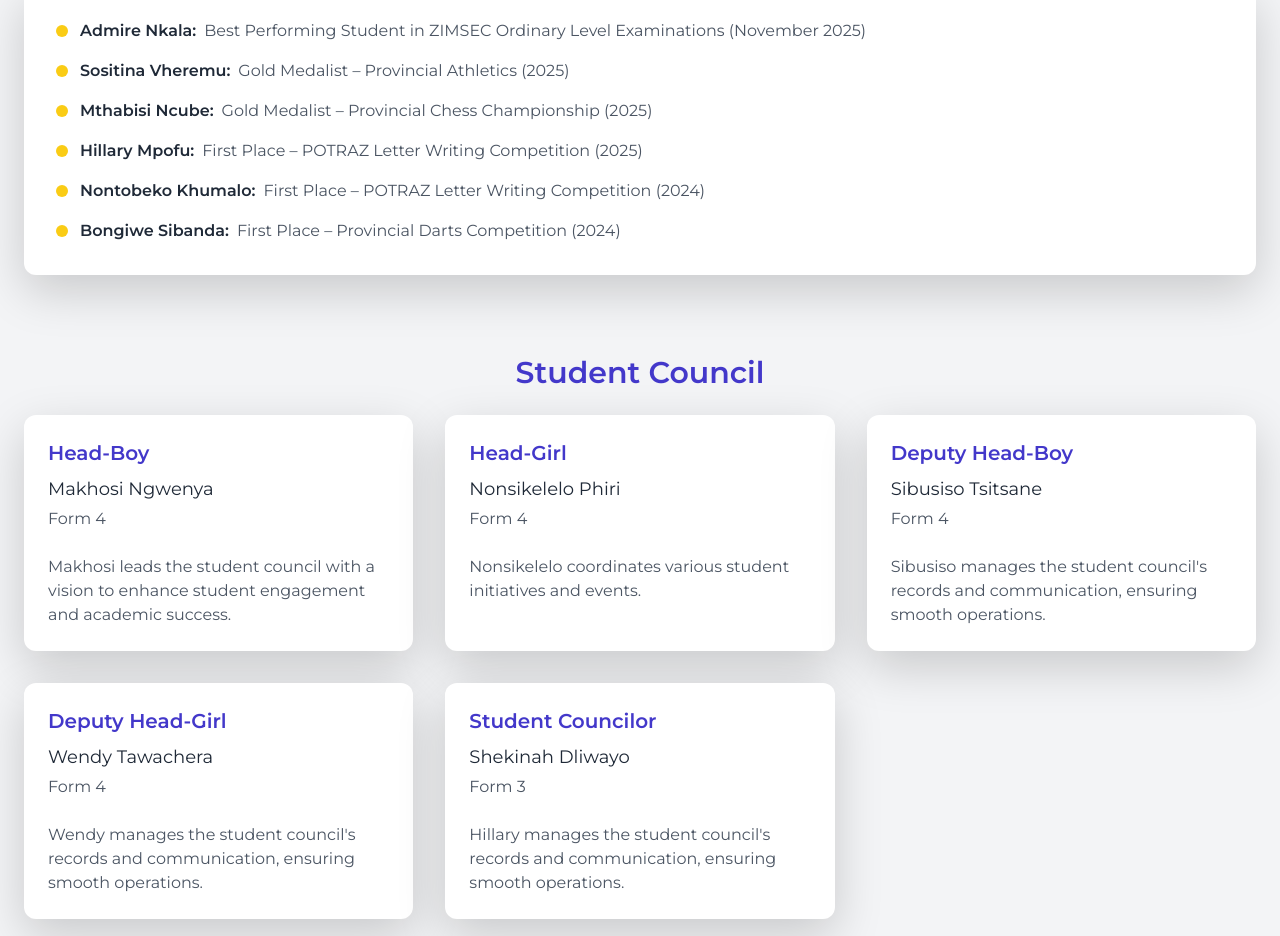
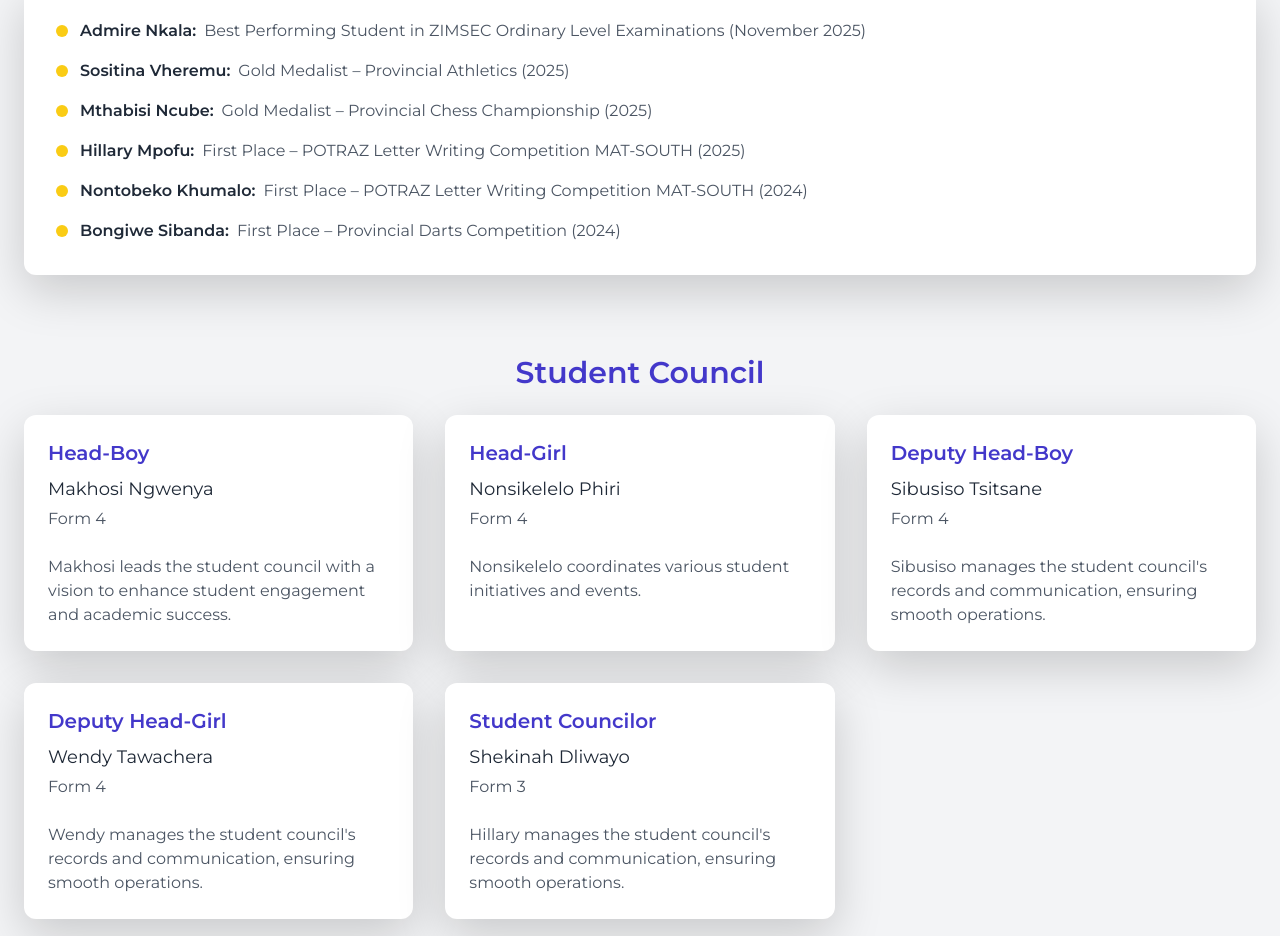
Before and after one commit to nqabasikeyi/ACA, a React (Vite) app: page /students in a window 1280 px wide. Shown: the part 1360-2296 px from the top of the page. Built offline with nearby package versions, Linux system fonts and the light colour scheme.

Commit message:
Refactor Students component for clarity and structure

```diff
--- a/src/components/Students.jsx
+++ b/src/components/Students.jsx
@@ -43,8 +43,8 @@ const Students = () => {
               { name: 'Admire Nkala', achievement: 'Best Performing Student in ZIMSEC Ordinary Level Examinations (November 2025)' },
               { name: 'Sositina Vheremu', achievement: 'Gold Medalist – Provincial Athletics (2025)' },
               { name: 'Mthabisi Ncube', achievement: 'Gold Medalist – Provincial Chess Championship (2025)' },
-              { name: 'Hillary Mpofu', achievement: 'First Place – POTRAZ Letter Writing Competition (2025)' },
-              { name: 'Nontobeko Khumalo', achievement: 'First Place – POTRAZ Letter Writing Competition (2024)' },
+              { name: 'Hillary Mpofu', achievement: 'First Place – POTRAZ Letter Writing Competition MAT-SOUTH (2025)' },
+              { name: 'Nontobeko Khumalo', achievement: 'First Place – POTRAZ Letter Writing Competition MAT-SOUTH (2024)' },
               { name: 'Bongiwe Sibanda', achievement: 'First Place – Provincial Darts Competition (2024)' },
             ].map((item, index) => (
               <li key={index} className="flex items-center">
```
